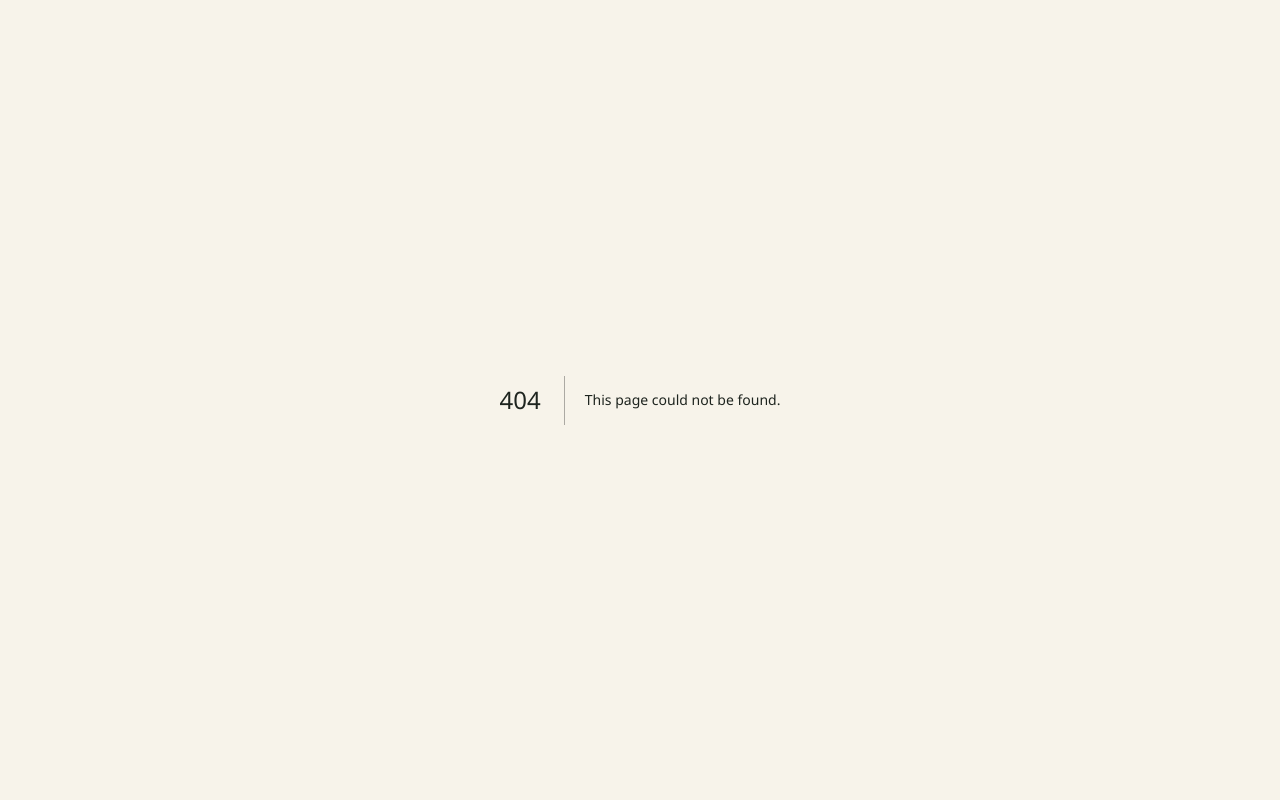
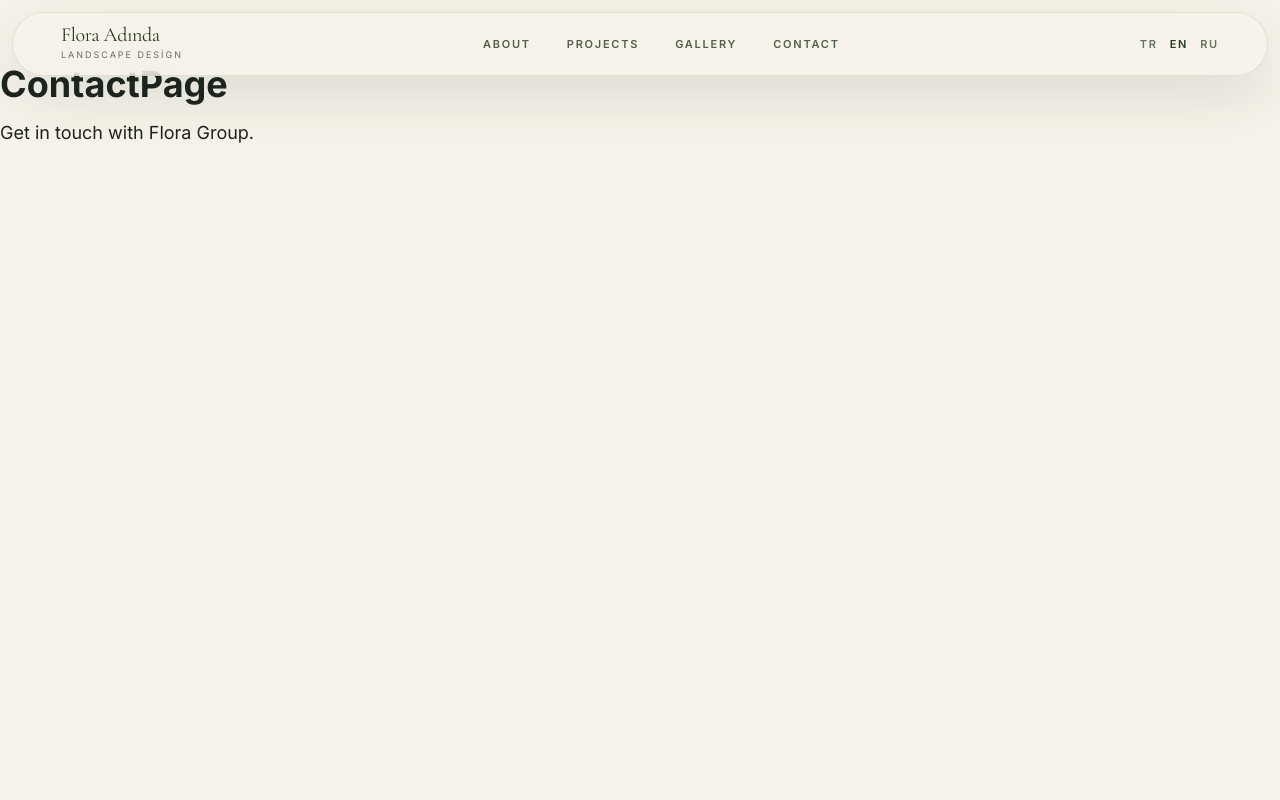
Before and after one commit to nihatonal/floragroup, a Next.js app: page /en/iletisim in a window 1280 px wide. Before the commit this address had no page. Shown: the top 800 px of the page. Built offline with nearby package versions, Linux system fonts and the light colour scheme.

Commit message:
updated contat

```diff
--- a/app/[locale]/projelerimiz/page.tsx
+++ b/app/[locale]/iletisim/page.tsx
@@ -1,8 +1,8 @@
-export default function ProjectsPage() {
+export default function ContactPage() {
   return (
     <main className="min-h-screen container-page py-16">
-      <h1 className="text-4xl font-bold">ProjectsPage</h1>
-      <p className="mt-4 text-lg text-muted-foreground">Get in touch with Mira Bistro.</p>
+      <h1 className="text-4xl font-bold">ContactPage</h1>
+      <p className="mt-4 text-lg text-muted-foreground">Get in touch with Flora Group.</p>
     </main>
   );
 }
--- a/components/layout/Header.tsx
+++ b/components/layout/Header.tsx
@@ -19,7 +19,7 @@ export default function Header() {
     { label: t("nav.about"), href: `/${locale}/${t("paths.about")}` },
     { label: t("nav.projects"), href: `/${locale}/${t("paths.projects")}` },
     { label: t("nav.gallery"), href: `/${locale}/${t("paths.gallery")}` },
-    { label: t("nav.contact"), href: `/${locale}/#contact` },
+    { label: t("nav.contact"), href: `/${locale}/${t("paths.contact")}` },
   ];
 
   const closeMenu = () => setIsMenuOpen(false);
--- a/i18n/routing.ts
+++ b/i18n/routing.ts
@@ -23,4 +23,9 @@ export const pathnames = {
     en: '/gallery',
     ru: '/galereya',
   },
+  '/iletisim': {
+    tr: '/iletisim',
+    en: '/contact',
+    ru: '/kontakt',
+  },
 } as const;
--- a/messages/en.json
+++ b/messages/en.json
@@ -13,7 +13,8 @@
     "paths": {
       "about": "about",
       "projects": "projects",
-      "gallery": "gallery"
+      "gallery": "gallery",
+       "contact": "contact"
     },
     "menu": {
       "open": "Open menu",
--- a/messages/ru.json
+++ b/messages/ru.json
@@ -13,7 +13,8 @@
     "paths": {
       "about": "o-nas",
       "projects": "proekty",
-      "gallery": "galereya"
+      "gallery": "galereya",
+      "contact": "kontakt"
     },
     "menu": {
       "open": "Открыть меню",
--- a/messages/tr.json
+++ b/messages/tr.json
@@ -13,7 +13,8 @@
     "paths": {
       "about": "hakkimizda",
       "projects": "projelerimiz",
-      "gallery": "galeri"
+      "gallery": "galeri",
+      "contact": "iletisim"
     },
     "menu": {
       "open": "Menüyü aç",
```
Lines whose indentation alone changed are shown as unchanged.
